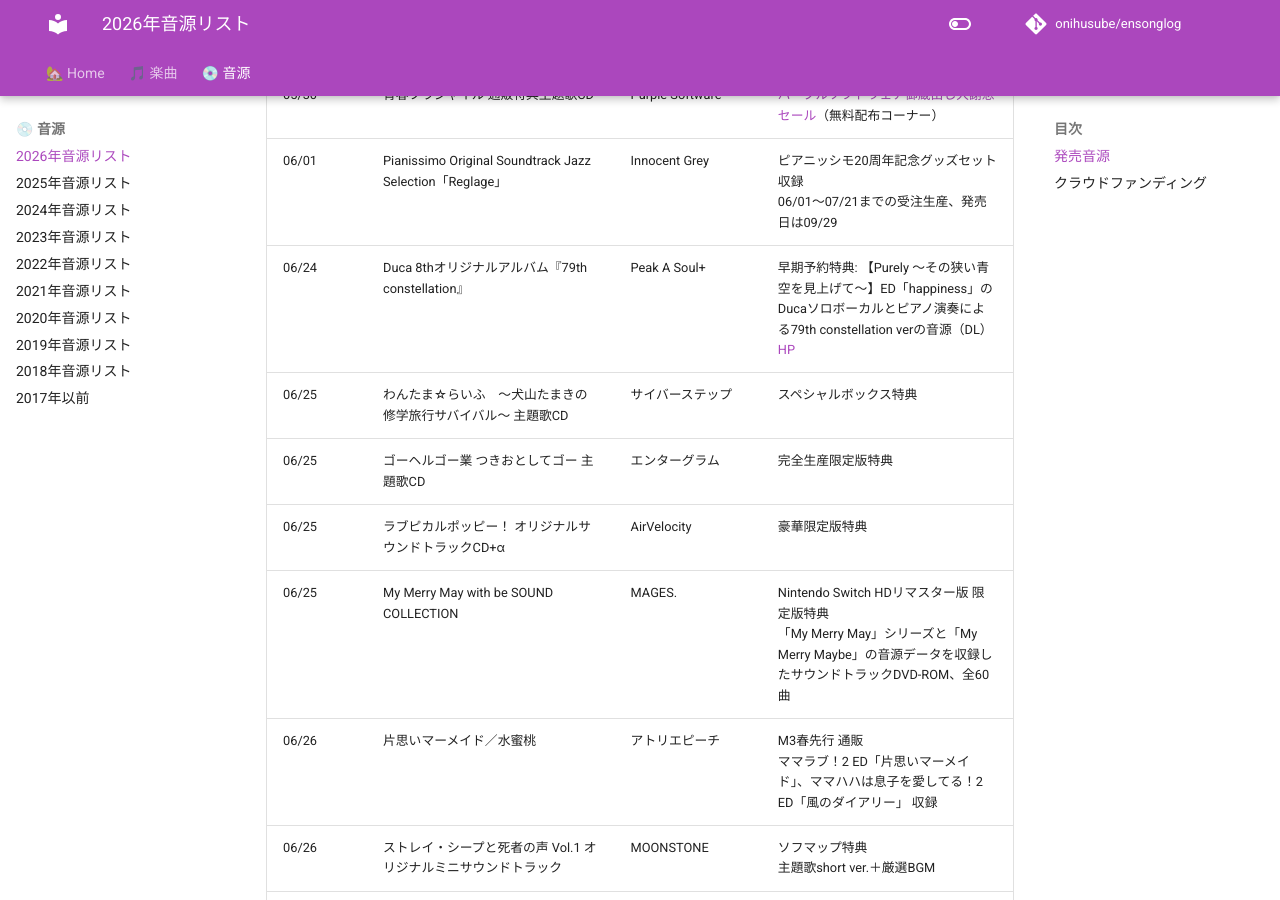
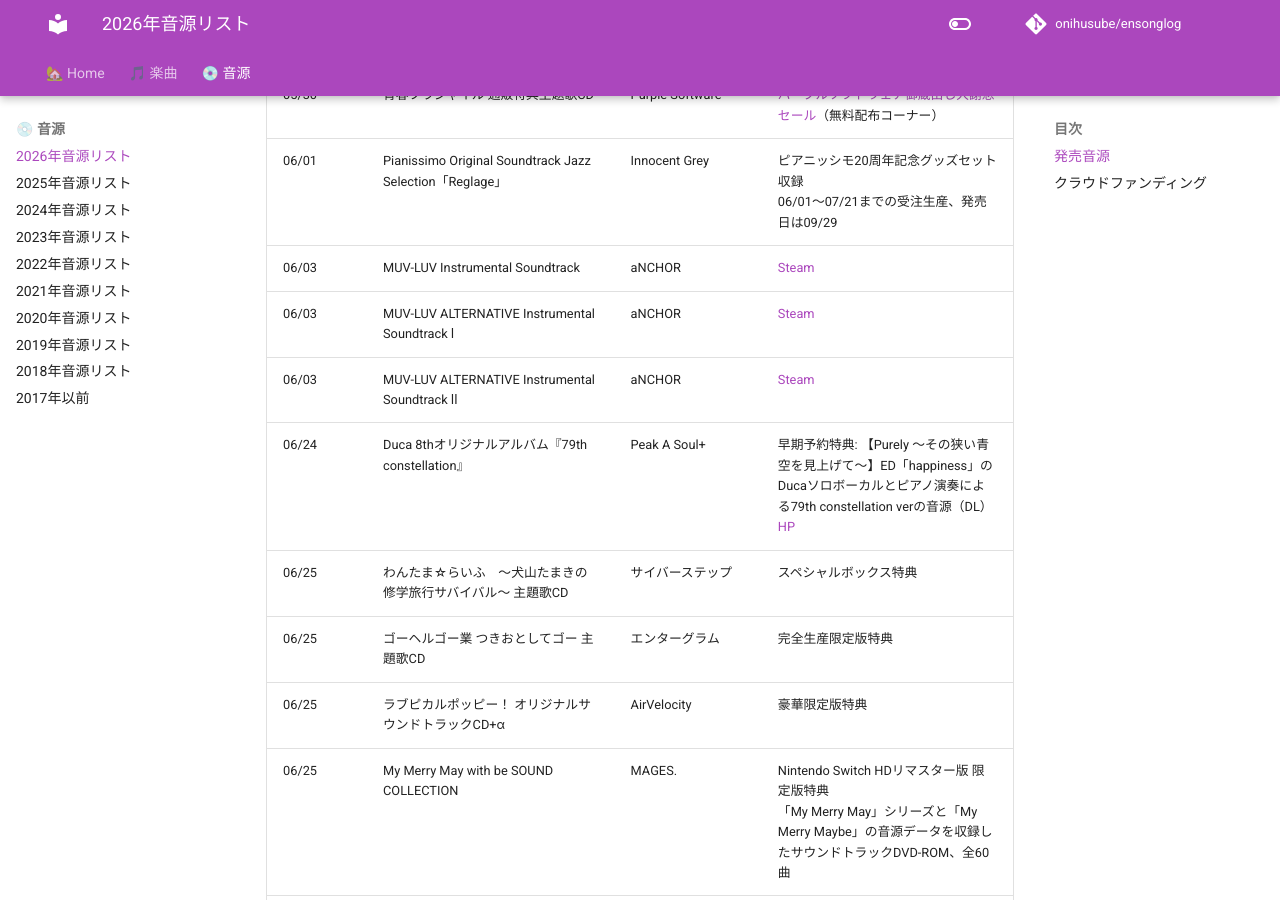
Before and after one commit to onihusube/ensonglog, an MkDocs documentation site: the page built from docs/2026/音源.md, in a window 1280 px wide and 900 px high, scrolled down 6948 px. Built offline with MkDocs 1.6.1 and Material for MkDocs 9.7.7, drawn with Linux system fonts in a browser that asks for light colours; comment, search, counter and statistics services are not loaded; some of the changed text lies outside the part shown.

Commit message:
マブラブサントラ配信追記

```diff
--- a/docs/2026/音源.md
+++ b/docs/2026/音源.md
@@ -102,6 +102,9 @@
 | 05/30 | 紫盤2024 | Purple Software | [パープルソフトウェア御蔵出し大謝恩セール](https://x.com/purple_NewWork/status/2057423783217201370)（3000円コーナー） |
 | 05/30 | 青春フラジャイル 通販特典主題歌CD | Purple Software | [パープルソフトウェア御蔵出し大謝恩セール](https://x.com/purple_NewWork/status/2057423783217201370)（無料配布コーナー） |
 | 06/01 | Pianissimo Original Soundtrack Jazz Selection「Reglage」 | Innocent Grey | ピアニッシモ20周年記念グッズセット 収録 </br> 06/01～07/21までの受注生産、発売日は09/29 |
+| 06/03 | MUV-LUV Instrumental Soundtrack | aNCHOR | [Steam](https://store.steampowered.com/app/4729860/MUVLUV_Instrumental_Soundtrack/) |
+| 06/03 | MUV-LUV ALTERNATIVE Instrumental Soundtrack Ⅰ | aNCHOR | [Steam](https://store.steampowered.com/app/4608770/MUVLUV_ALTERNATIVE_Instrumental_Soundtrack_I/) |
+| 06/03 | MUV-LUV ALTERNATIVE Instrumental Soundtrack Ⅱ | aNCHOR | [Steam](https://store.steampowered.com/app/4729870/MUVLUV_ALTERNATIVE_Instrumental_Soundtrack_II/) |
 | 06/24 | Duca 8thオリジナルアルバム『79th constellation』 | Peak A Soul+ | 早期予約特典: 【Purely ～その狭い青空を見上げて～】ED「happiness」のDucaソロボーカルとピアノ演奏による79th constellation verの音源（DL） </br> [HP](https://peakasoul.stores.jp/items/69ede866d13241a7c1e8140c) |
 | 06/25 | わんたま☆らいふ　～犬山たまきの修学旅行サバイバル～ 主題歌CD | サイバーステップ | スペシャルボックス特典 |
 | 06/25 | ゴーヘルゴー業 つきおとしてゴー 主題歌CD | エンターグラム | 完全生産限定版特典 |
```
Also changed, not shown: other parts of docs/2026/音源.md (+2 -1 lines).
